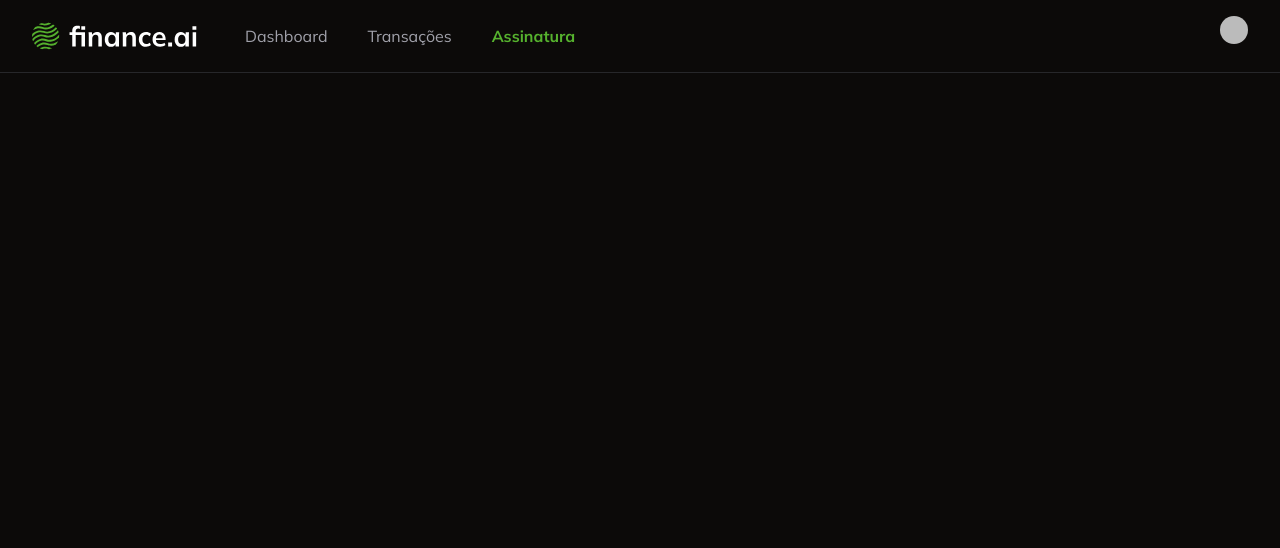
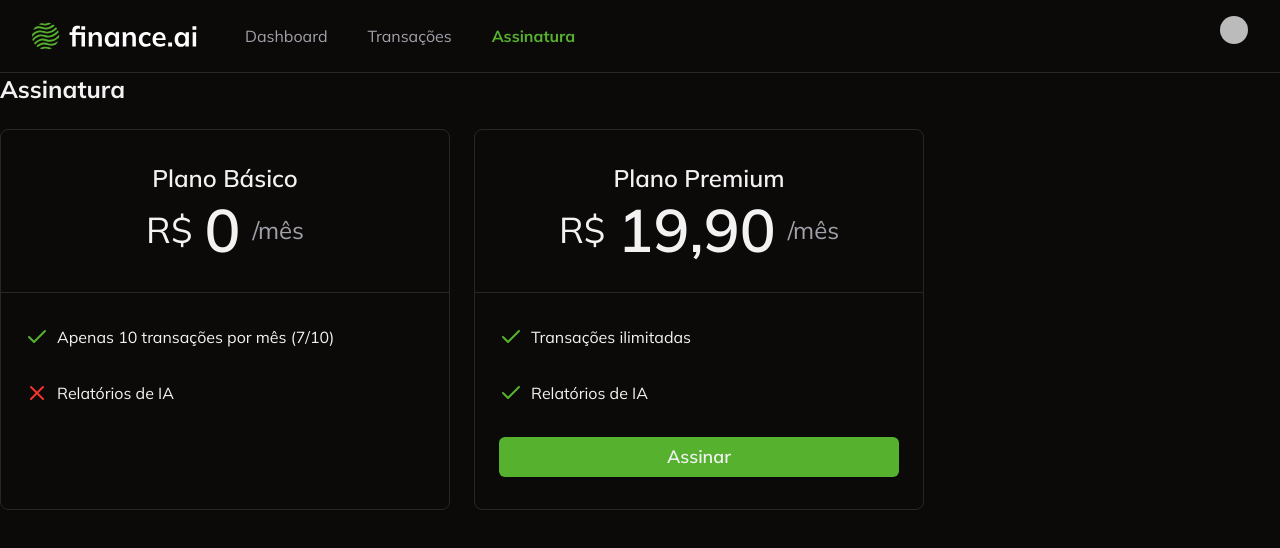
Before and after one commit to vivianeaguiarc/finance-ai, a Next.js app: page /subscription in a window 1280 px wide. Shown: the top 548 px of the page. Built offline with nearby package versions, Linux system fonts and the light colour scheme; no server answers; sample sign-in values are in the browser's storage; some icons are missing.

Commit message:
feat: add Stripe checkout for subscriptions

```diff
--- /dev/null
+++ b/app/subscription/_actions/create-stripe-checkout/index.tsx
@@ -0,0 +1,32 @@
+"use server";
+
+import { auth } from "@clerk/nextjs/server";
+import Stripe from "stripe";
+
+export const createStripeCheckout = async () => {
+    const { userId } = await auth();
+    if (!userId) {
+        throw new Error("Unauthorized");
+    }
+    if (!process.env.STRIPE_SECRET_KEY) {
+        throw new Error("STRIPE_SECRET_KEY is not set");
+    }
+    const stripe = new Stripe(process.env.STRIPE_SECRET_KEY, {
+        apiVersion: "2024-10-28.acacia",
+    });
+    const session = await stripe.checkout.sessions.create({
+        payment_method_types: ["card"],
+        mode: "subscription",
+        success_url: "http://localhost:3000",
+        cancel_url: "http://localhost:3000",
+        subscription_data: {
+            metadata: {
+                clerk_user_id: userId,
+            },
+        },
+        line_items: [
+            { price: process.env.STRIPE_PREMIUM_PLAN_PRICE_ID, quantity: 1 },
+        ]
+    })
+    return { sessionId: session.id };
+}
--- a/app/subscription/page.tsx
+++ b/app/subscription/page.tsx
@@ -1,13 +1,70 @@
 import { auth } from "@clerk/nextjs/server";
 import Navbar from "../_components/navbar";
 import { redirect } from "next/navigation";
+import { Card, CardContent, CardHeader } from "../_components/ui/card";
+import { CheckIcon, XIcon } from "lucide-react";
+import { Button } from "../_components/ui/button";
 
 const SubsciptionPage = () => {
   const { userId } = auth();
   if (!userId) {
     redirect("/login");
   }
-  return <Navbar />;
+  const handleAcquirePlanClick = async() => {
+
+  }
+  return (
+    <>
+    <Navbar />
+    <div className="p- space-y-6">
+      <h1 className="font-bold text-2xl">Assinatura</h1>
+      <div className="flex gap-6">
+        <Card className="w-[450px]">
+          <CardHeader className="border-b border-solid py-8">
+            <h2 className="text-center text-2xl font-semibold">Plano Básico</h2>
+            <div className="flex items-center gap-3 justify-center">
+              <span className="text-4xl">R$</span>
+              <span className="font-semibold text-6xl">0</span>
+              <span className="text-muted-foreground text-2xl">/mês</span>
+            </div>
+          </CardHeader>
+          <CardContent className="space-y-8 py-8">
+            <div className="flex items-center gap-2">
+              <CheckIcon className="text-primary"/>
+              <p>Apenas 10 transações por mês (7/10)</p>
+            </div>
+            <div className="flex items-center gap-2">
+              <XIcon className="text-danger"/>
+              <p>Relatórios de IA</p>
+
+            </div>
+          </CardContent>
+        </Card>
+        <Card className="w-[450px]">
+          <CardHeader className="border-b border-solid py-8">
+            <h2 className="text-center text-2xl font-semibold">Plano Premium</h2>
+            <div className="flex items-center gap-3 justify-center">
+              <span className="text-4xl">R$</span>
+              <span className="font-semibold text-6xl">19,90</span>
+              <span className="text-muted-foreground text-2xl">/mês</span>
+            </div>
+          </CardHeader>
+          <CardContent className="space-y-8 py-8">
+            <div className="flex items-center gap-2">
+              <CheckIcon className="text-primary"/>
+              <p>Transações ilimitadas</p>
+            </div>
+            <div className="flex items-center gap-2">
+              <CheckIcon className="text-primary"/>
+              <p>Relatórios de IA</p>
+            </div>
+            <Button className="w-full text-lg font-semibold">Assinar</Button>
+          </CardContent>
+        </Card>
+      </div>
+    </div>
+    </>
+  )
 };
 
 export default SubsciptionPage;
--- a/package.json
+++ b/package.json
@@ -36,6 +36,7 @@
     "react-number-format": "^5.4.2",
     "recharts": "^2.15.4",
     "sonner": "^2.0.7",
+    "stripe": "^17.3.1",
     "tailwind-merge": "^2.5.4",
     "tailwindcss-animate": "^1.0.7",
     "zod": "^4.3.5"
```
Also changed, not shown: 1 other file (tests, documents, lock files or other folders).
